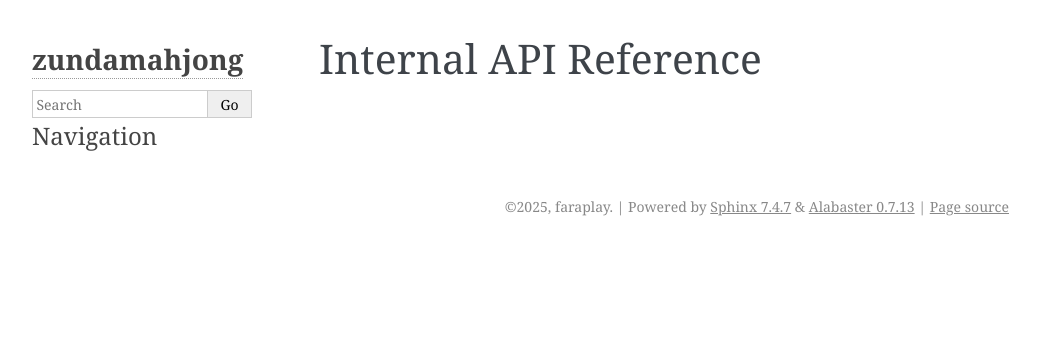
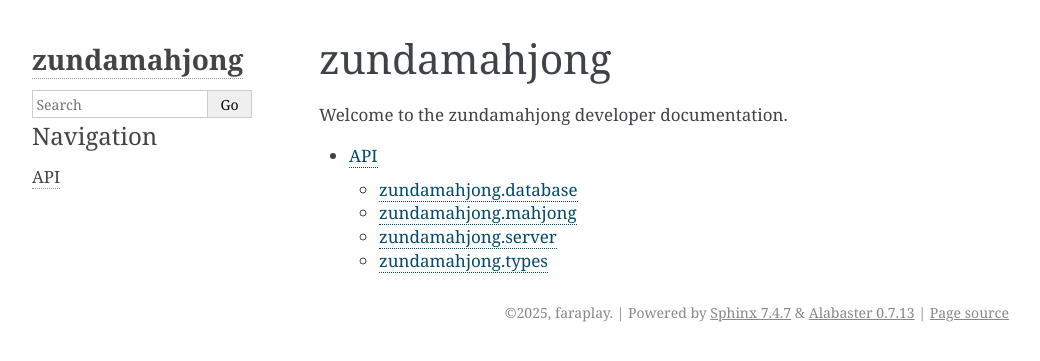
Before and after one commit to faraplay/zundamahjong, a Sphinx documentation site: the page built from docs/source/index.rst, in a window 1280 px wide. Shown: the top 361 px of the page, without its empty margins (101-1141 px from the left). Built offline with Sphinx 7.4.7, drawn with Linux system fonts in a browser that asks for light colours.

Commit message:
skeleton

```diff
--- /dev/null
+++ b/docs/source/api/database.rst
@@ -0,0 +1,5 @@
+zundamahjong.database
+---------------------
+
+.. automodule:: zundamahjong.database
+   :members:
--- /dev/null
+++ b/docs/source/api/mahjong.rst
@@ -0,0 +1,5 @@
+zundamahjong.mahjong
+---------------------
+
+.. automodule:: zundamahjong.mahjong
+   :members:
--- /dev/null
+++ b/docs/source/api/server.rst
@@ -0,0 +1,5 @@
+zundamahjong.server
+-------------------
+
+.. automodule:: zundamahjong.server
+   :members:
--- /dev/null
+++ b/docs/source/api/types.rst
@@ -0,0 +1,5 @@
+zundamahjong.types
+------------------
+
+.. automodule:: zundamahjong.types
+   :members:
--- a/docs/source/index.rst
+++ b/docs/source/index.rst
@@ -1,5 +1,10 @@
-Internal API Reference
-======================
+zundamahjong
+============
+
+Welcome to the zundamahjong developer documentation.
 
 .. toctree::
-   :maxdepth: 3
+   :maxdepth: 2
+   :glob:
+
+   api/index
```
Also changed, not shown: docs/source/api/index.rst (added, +8 -0 lines).
